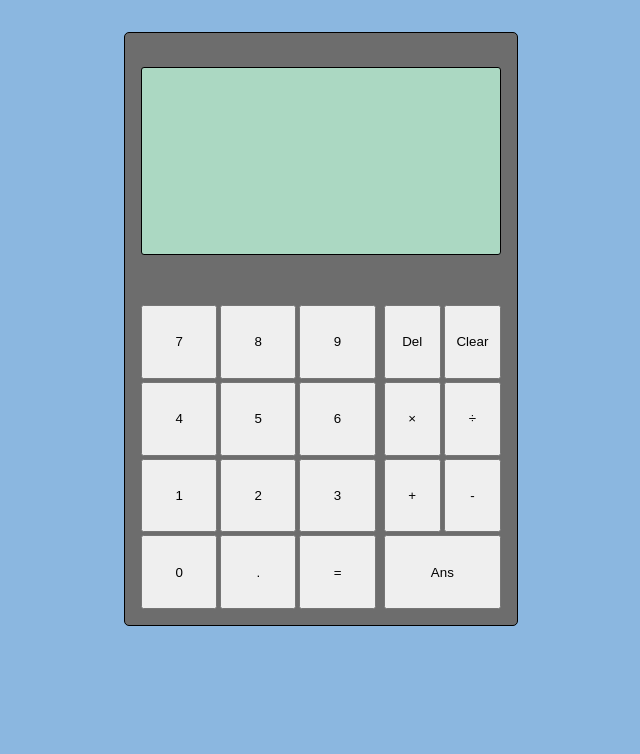
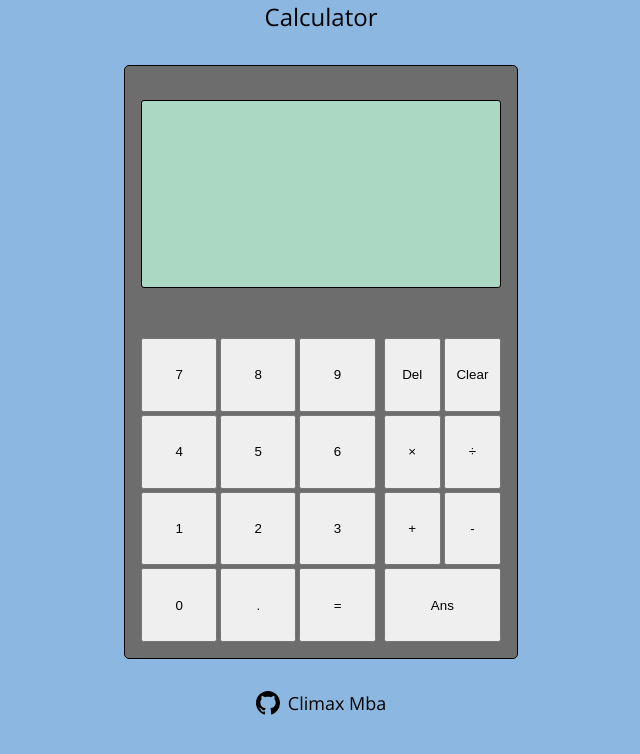
Before and after one commit to climaxmba/Calculator, a plain HTML site: page index.html in a window 1280 px wide. Shown: the whole page, without its empty margins (319-959 px from the left). Drawn offline with nearby package versions, Linux system fonts and the light colour scheme.

Commit message:
Add header & footer

```diff
--- a/index.html
+++ b/index.html
@@ -8,6 +8,8 @@
     <title>Calculator</title>
 </head>
 <body>
+    <header>Calculator</header>
+
     <div id="calc">
         <div id="calc-display-container">
             <div class="calc-display" id="display-1"></div>
@@ -41,6 +43,15 @@
             </div>
         </div>
     </div>
+
+    <footer>
+            <a href="https://github.com/climaxmba">
+                <svg xmlns="http://www.w3.org/2000/svg" width="24" height="24" fill="currentColor" class="bi bi-github" viewBox="0 0 16 16">
+                    <path d="M8 0C3.58 0 0 3.58 0 8c0 3.54 2.29 6.53 5.47 7.59.4.07.55-.17.55-.38 0-.19-.01-.82-.01-1.49-2.01.37-2.53-.49-2.69-.94-.09-.23-.48-.94-.82-1.13-.28-.15-.68-.52-.01-.53.63-.01 1.08.58 1.23.82.72 1.21 1.87.87 2.33.66.07-.52.28-.87.51-1.07-1.78-.2-3.64-.89-3.64-3.95 0-.87.31-1.59.82-2.15-.08-.2-.36-1.02.08-2.12 0 0 .67-.21 2.2.82.64-.18 1.32-.27 2-.27.68 0 1.36.09 2 .27 1.53-1.04 2.2-.82 2.2-.82.44 1.1.16 1.92.08 2.12.51.56.82 1.27.82 2.15 0 3.07-1.87 3.75-3.65 3.95.29.25.54.73.54 1.48 0 1.07-.01 1.93-.01 2.2 0 .21.15.46.55.38A8.012 8.012 0 0 0 16 8c0-4.42-3.58-8-8-8z" />
+                </svg>
+                Climax Mba
+            </a>
+    </footer>
     <script src="script.js"></script>
 </body>
 </html>
--- a/style.css
+++ b/style.css
@@ -16,7 +16,7 @@ body {
     height: 70vh;
     width: 45vh;
     padding: 16px;
-    margin-top: 32px;
+    margin: 32px 0;
     display: grid;
     grid-template-rows: 2fr 3fr;
 }
@@ -68,3 +68,17 @@ body {
     grid-column-start: -3;
     grid-column-end: -1;
 }
+
+header {
+    font-size: x-large;
+}
+
+footer a {
+    color: black;
+    width: 100%;
+    text-decoration: none;
+    font-size: 18px;
+    display: flex;
+    align-items: center;
+    gap: 8px;
+}
```
